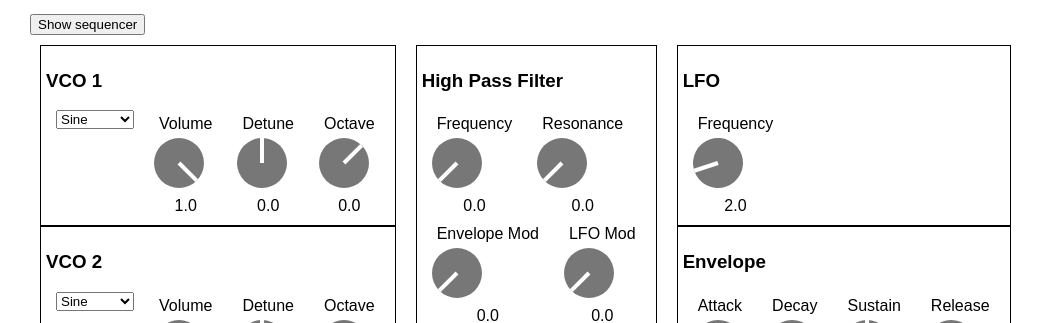
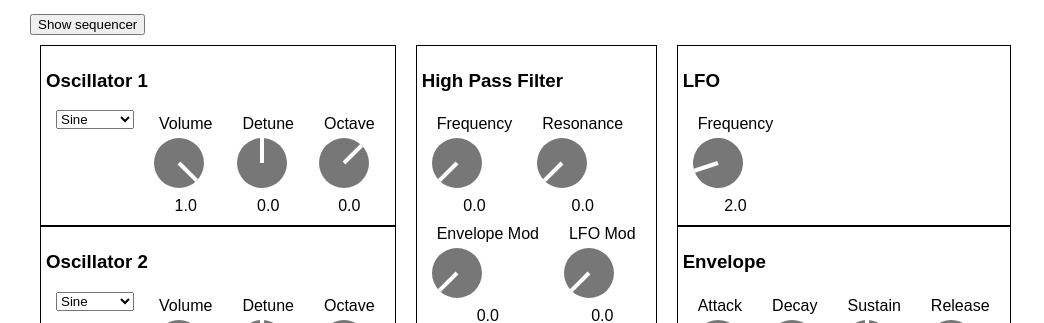
Before and after one commit to reklawnos/synthesizer, a React (Create React App) app: page / in a window 1280 px wide. Shown: the part 157-480 px from the top of the page, without its empty margins (0-1044 px from the left). Built offline with nearby package versions, Linux system fonts and the light colour scheme.

Commit message:
Change 'VCO' -> 'Oscillator'

```diff
--- a/src/components/SynthContainer.js
+++ b/src/components/SynthContainer.js
@@ -410,7 +410,7 @@ class SynthContainer extends React.Component {
         </div>
         <div className="inline-container">
           <div className="section-container">
-            <h3>VCO 1</h3>
+            <h3>Oscillator 1</h3>
             <div className="inline-container">
               <WaveformSelector
                 value={config.vco1Waveform}
@@ -450,7 +450,7 @@ class SynthContainer extends React.Component {
             </div>
           </div>
           <div className="section-container">
-            <h3>VCO 2</h3>
+            <h3>Oscillator 2</h3>
             <div className="inline-container">
               <WaveformSelector
                 value={config.vco2Waveform}
```
